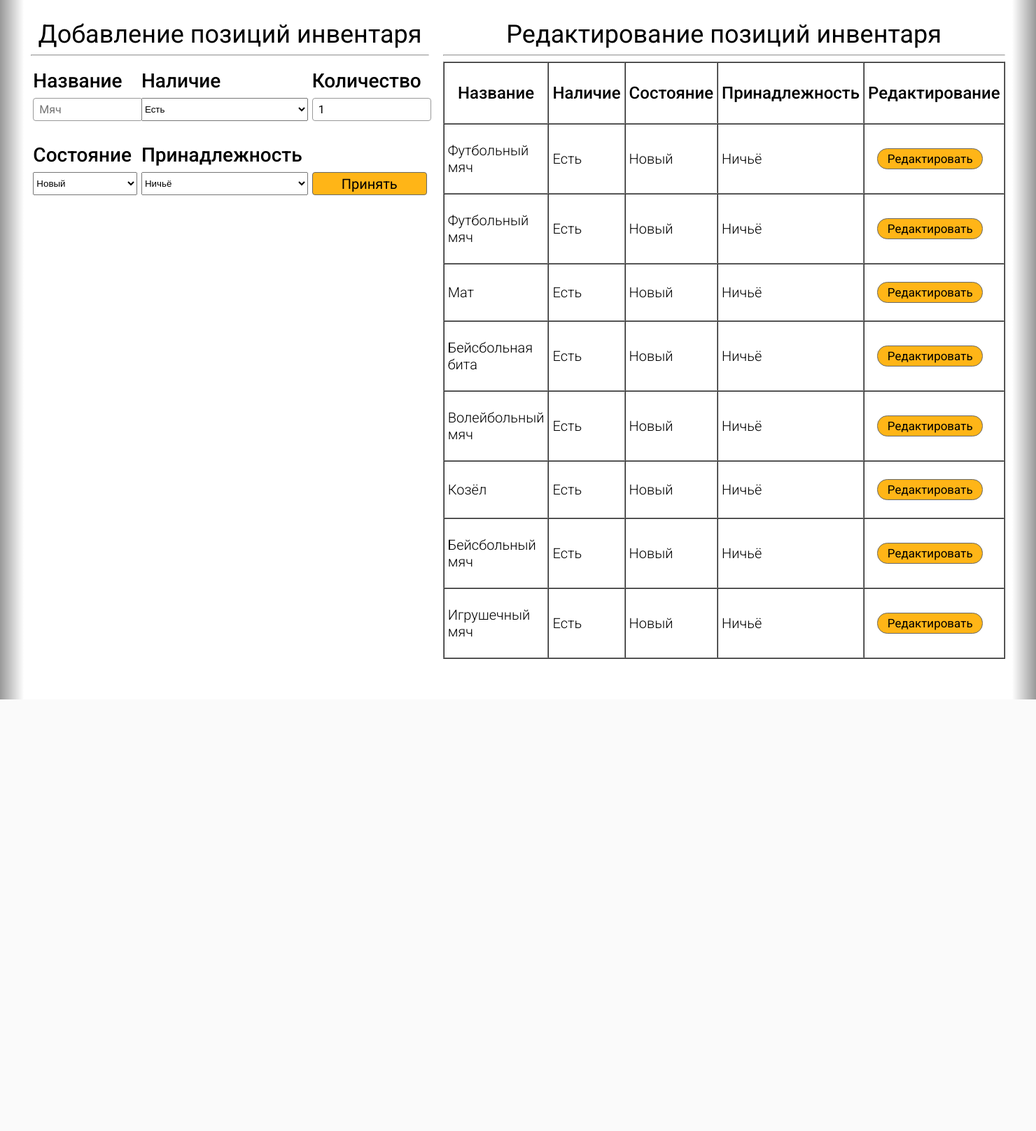
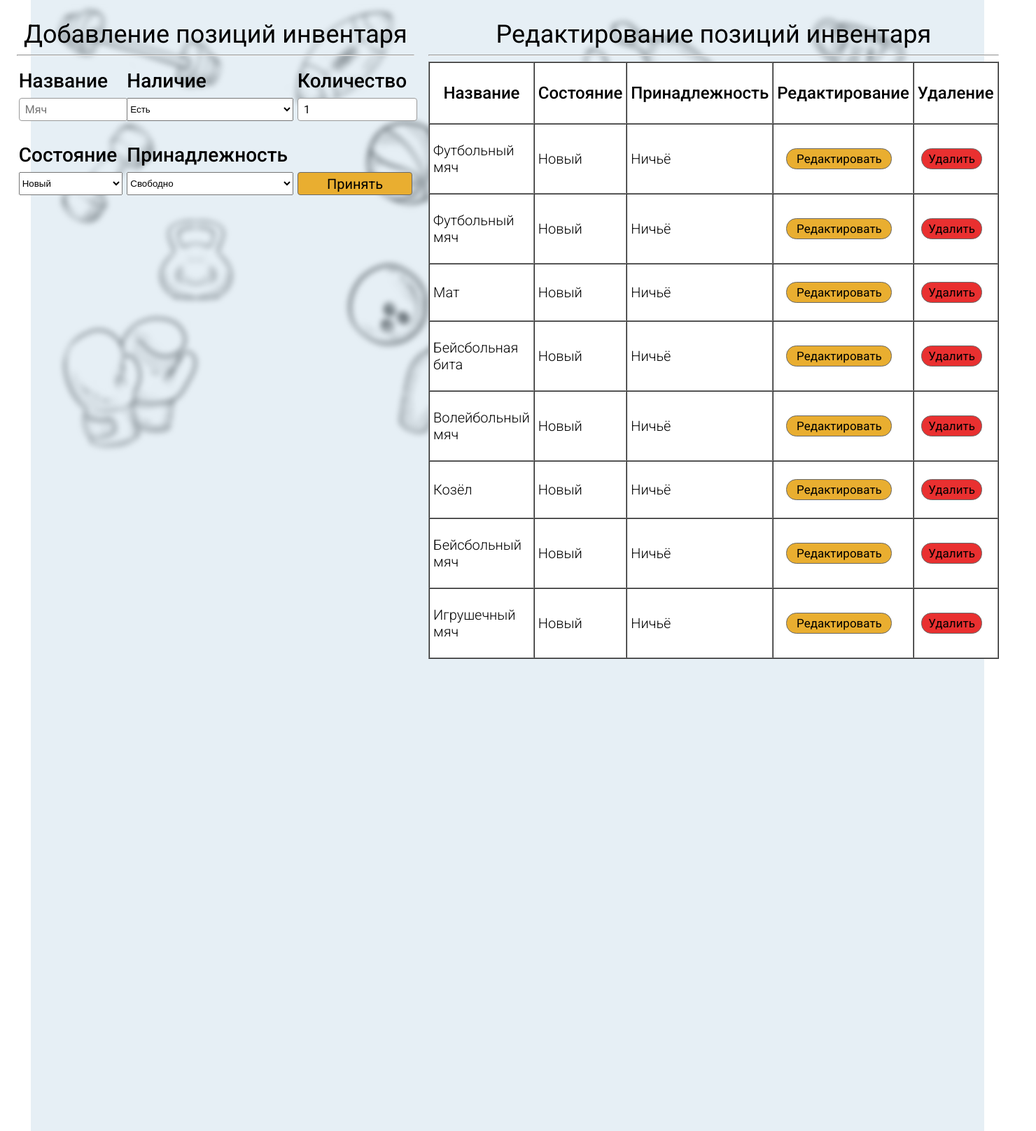
Before and after one commit to Revachol-sport-club/predprof-case-5, a Django app: page /inventory_editing/ in a window 1480 px wide. Shown: the part 63-1680 px from the top of the page at 70% size. Before the commit the page ends 1063 px from the top, so only its background shows below. Run offline with Django 5.2, Linux system fonts and the light colour scheme; data comes from the database, SQL or seed files in the repository.

Commit message:
Add files via upload

```diff
--- a/index/static/css/forms.css
+++ b/index/static/css/forms.css
@@ -29,7 +29,7 @@
     outline: 0;
     box-shadow: 0 0 0 0.2rem rgba(158, 158, 158, 0.25);
 }
-.form-standart-button {
+button {
     font-family: "Roboto";
     border-radius: 0.25rem;
     font-size: 20px;
@@ -39,14 +39,21 @@
     width: 30%;
     height: 37px;
     cursor: pointer;
-    background-color: rgb(255, 181, 23);
+    background-color: rgb(233, 174, 48);
     border: 1px solid #686868;
-    transition: background-color 0.15s ease-in-out;
+    transition: all 0.15s ease-in-out;
+}
+button.form-delete-button {
+    background-color: rgb(233, 48, 48);
 }
 .form-standart-select {
     display: block;
     width: 100%;
 }
-.form-standart-button:hover {
-    background-color: rgb(235, 160, 0);
+button:hover {
+    background-color: rgb(204, 152, 40);
+    color: rgb(0, 0, 0);
 }
+button.form-delete-button:hover {
+    background-color: rgb(204, 40, 40);
+}
--- a/index/static/css/index.css
+++ b/index/static/css/index.css
@@ -2,6 +2,7 @@
 @import url('https://fonts.googleapis.com/css2?family=Roboto:ital,wght@0,100;0,300;0,400;0,500;0,700;0,900;1,100;1,300;1,400;1,500;1,700;1,900&display=swap');
 body {
     margin: 0;
+    height: 10000px;
 }
 .header {
     background-color: #66b6d4;
@@ -39,6 +40,24 @@ body {
     font-family: "Roboto";
     font-weight: 300;
     font-size: 20px;
+}
+.table {
+    position: absolute;
+    display: flex;
+    align-items: start;
+    justify-content: center;
+    left: 20%;
+    width:60%;
+    background-color: rgba(180, 207, 224, 0.336);
+    backdrop-filter: blur(4px);
+    height: 10000px;
+    z-index: 100;
+}
+.background {
+    position: fixed;
+    padding-left: 5%;
+    padding-right: 5%;
+    z-index: 0;
 }
 a {
     text-decoration: none;
--- a/inventory_editing/templates/inventory_editing.html
+++ b/inventory_editing/templates/inventory_editing.html
@@ -28,7 +28,7 @@
             <div class="big-container">
                 <div class="container"><a href="{% url 'applications_admin' %}"><button type="button" class="header-button">Просмотр заявок пользователей</button></a></div>
                 <div class="vertical-line"></div>
-                <div class="container"><a href="{% url 'inventory_editing' %}"><button type="button" class="header-button"; style="background-color: #FFB517; color: black;">Редактирование позиций инвентаря</button></a></div>
+                <div class="container"><a href="{% url 'inventory_editing' %}"><button type="button" class="header-button"; style="font-size: 19px; background-color: rgb(233, 174, 48) ">Редактирование позиций инвентаря</button></a></div>
                 <div class="vertical-line"></div>
                 <div class="container"><a href="{% url 'inventory_purchase' %}"><button type="button" class="header-button">Закупка инвентаря</button></a></div>
                 <div class="vertical-line"></div>
@@ -37,9 +37,10 @@
                 <div class="container"><a href="{% url 'users'%}"><button type="button" class="header-button">Пользователи</button></a></div>
             </div>
         {% endif%}
-        <table width="100%" cellpadding="10" cellspacing="0" height="1000px">
+        <div class="background"><img src="{% static "images/Background.png" %}" width="100%"></div>
+        <div class="table" style="width: 92%; left: 3%">
+            <table width="95%" cellpadding="10" cellspacing="0" height="1000px">
                 <tr>
-                <td style="background-image: linear-gradient(to right,rgb(153, 153, 153), #ffffff);" width="6%"></td>
                     <td valign="top" width="39%">
                         <br>
                         <p class="Logo-text" align="center">Добавление позиций инвентаря</p>
@@ -92,28 +93,28 @@
                         <br>
                         <p class="Logo-text" align="center">Редактирование позиций инвентаря</p>
                         <hr>
-                    <table width="100%" border="1" cellspacing="0" cellpadding="5">
+                        <table width="100%" border="1" cellspacing="0" cellpadding="5" bgcolor="white">
                             <tr>
                                 <td><p align="center" class="table-heading">Название</p></td>
-                            <td><p align="center" class="table-heading">Наличие</p></td>
                                 <td><p align="center" class="table-heading">Состояние</p></td>
                                 <td><p align="center" class="table-heading">Принадлежность</p></td>
                                 <td><p align="center" class="table-heading">Редактирование</p></td>
+                                <td><p align="center" class="table-heading">Удаление</p></td>
                             </tr>
                             {% for i in inventory %}
                                 <tr>
                                     <td><p class="table-text">{{i.1}}</p></td>
-                                <td><p class="table-text">{{i.2}}</p></td>
                                     <td><p class="table-text">{{i.3}}</p></td>
                                     <td><p class="table-text">{{i.4}}</p></td>
                                     <td><p align="center" class="table-text"><a href="{% url 'edit_instrument' i.0 %}"><button type="button" class="form-standart-button" style="width: 80%; height: 30px; font-size: 17px; border-radius: 0.9rem">Редактировать</button></a></p>
+                                    <td><p align="center" class="table-text"><a href="{% url 'delete_instrument' i.0 %}"><button type="button" class="form-delete-button" style="width: 80%; height: 30px; font-size: 17px; border-radius: 0.9rem;">Удалить</button></a></p>
                                 </tr>
                             {% endfor %}
                         </table>
 
                     </td>
-                <td style="background-image: linear-gradient(to left, rgb(153, 153, 153), #ffffff);" width="6%"></td>
                 </tr>
             </table>
+        </div>
     </body>
 </html>
--- a/inventory_editing/urls.py
+++ b/inventory_editing/urls.py
@@ -1,9 +1,10 @@
 from django.contrib import admin
 from django.urls import path, include
-from .views import inventory_editing, inventory_edit_instrument, inventory_purchase, inventory_report
+from .views import inventory_editing, inventory_edit_instrument, inventory_purchase, inventory_report, inventory_delete_instrument
 urlpatterns = [
     path('', inventory_editing, name="inventory_editing"),
     path('<int:id>', inventory_edit_instrument, name="edit_instrument"),
     path('purchase', inventory_purchase, name="inventory_purchase"),
-    path('report', inventory_report, name="inventory_report")
+    path('report', inventory_report, name="inventory_report"),
+    path('delete/<int:id>', inventory_delete_instrument, name="delete_instrument")
 ]
--- a/inventory_editing/views.py
+++ b/inventory_editing/views.py
@@ -1,7 +1,8 @@
 from django.shortcuts import render, redirect
 from django.urls import reverse
-from django.http import HttpResponse
+from django.http import HttpResponse, FileResponse
 import sqlite3
+import os
 from datetime import date
 def connect():
     connection = sqlite3.connect('./db.sqlite3', check_same_thread=False)
@@ -13,7 +14,7 @@ def inventory_editing(request):
     cursor.execute('SELECT * FROM Inventory')
     inventory = [list(i) for i in cursor.fetchall()]
     cursor.execute('SELECT * FROM auth_user')
-    users_usernames = ["Ничьё"] + [i[4] for i in [list(i) for i in cursor.fetchall()]]
+    users_usernames = ["Свободно"] + [i[4] for i in [list(i) for i in cursor.fetchall()]]
     cursor.close()
     try:
         index = inventory[-1][0] + 1
@@ -23,7 +24,7 @@ def inventory_editing(request):
         connection, cursor = connect()
         if request.POST.get("name", "")!="":
             for i in range(int(request.POST.get("quantity", ""))):
-                condition = "Используемый" if request.POST.get("belonging", "") != "Ничьё" and request.POST.get("condition", "") == "Новый" else request.POST.get("condition", "")
+                condition = "Используемый" if request.POST.get("belonging", "") != "Свободно" and request.POST.get("condition", "") == "Новый" else request.POST.get("condition", "")
                 cursor.execute('INSERT INTO Inventory (id, name, availability, condition, belonging) VALUES (?, ?, ?, ?, ?)', (index+i, request.POST.get("name",""), request.POST.get("availability",""), condition, request.POST.get("belonging",""),))
                 connection.commit()
             cursor.close()
@@ -73,6 +74,29 @@ def inventory_report(request):
             "instrument_names": [[i, len([j for j in inventory if j[1]==i])] for i in set([k[1] for k in inventory])],
             "users_instruments": [[i[4], [j[1] for j in inventory if j[-1]==i[4]]] for i in users],
     }
+    if request.method == "POST":
+        report = open("report "+str(date.today()) + ".txt", "w+")
+        report_text = f"Всего инструментов: {data['information'][0]}\n"
+        for i in data["instrument_names"]:
+            report_text += f"   {i[0]}: {i[1]}\n"
+        report_text += f"Используемых инструментов: {data['information'][2]}\n"
+        for i in data["users_instruments"]:
+            report_text += f"   Используется пользователем {i[0]} ({len(i[1])}): "
+            for j in i[1]:
+                report_text += f"{j}, \n"
+            if len(i[1])==0:
+                report_text+="-\n"
+        report_text += f"Новых инструментов: {data['information'][1]}\n"
+        report_text += f"Сломанных инструментов: {data['information'][3]}\n"
+        report_text += f"Инструментов в ремонте: {data['information'][4]}\n"
+        report_text += f"Дата генерации отчёта: {date.today()}"
+        report.write(report_text)
+        report.close()
+        return FileResponse(open("./report "+str(date.today())+".txt","rb"),as_attachment=True)
+    try:
+        os.remove("./report "+str(date.today())+".txt")
+    except:
+        pass
     return render(request, "inventory_report.html", context=data)
 def inventory_edit_instrument(request, id=1):
     error = False
@@ -80,12 +104,12 @@ def inventory_edit_instrument(request, id=1):
     cursor.execute('SELECT * FROM Inventory')
     inventory = [list(i) for i in cursor.fetchall()]
     cursor.execute('SELECT * FROM auth_user')
-    users_usernames = ["Ничьё"] + [i[4] for i in [list(i) for i in cursor.fetchall()]]
+    users_usernames = ["Свободно"] + [i[4] for i in [list(i) for i in cursor.fetchall()]]
     instrument = [i for i in inventory if i[0]==id][0]
     cursor.close()
     if request.method=="POST":
         connection, cursor = connect()
-        condition = "Новый" if request.POST.get("belonging", "") == "Ничьё" and request.POST.get("condition", "") == "Используемый" else "Используемый" if request.POST.get("belonging", "") != "Ничьё" and (request.POST.get("condition", "") in ["Новый", "Используемый"]) else request.POST.get("condition", "")
+        condition = "Новый" if request.POST.get("belonging", "") == "Свободно" and request.POST.get("condition", "") == "Используемый" else "Используемый" if request.POST.get("belonging", "") != "Свободно" and (request.POST.get("condition", "") in ["Новый", "Используемый"]) else request.POST.get("condition", "")
         if request.POST.get("name","") == "":
             error = True
         else:
@@ -99,3 +123,11 @@ def inventory_edit_instrument(request, id=1):
           "error": error,
           }
     return render(request, "inventory_edit_instrument.html", context=data)
+
+def inventory_delete_instrument(request, id=1):
+    connection, cursor = connect()
+    cursor.execute('DELETE FROM Inventory WHERE id = ?', (id, ))
+    cursor.execute('DELETE FROM applications WHERE instrument_id = ?', (id, ))
+    connection.commit()
+    cursor.close()
+    return redirect("inventory_editing")
```
Also changed, not shown: index/templates/index.html (+6 -12 lines), inventory_editing/templates/inventory_edit_instrument.html (+5 -4 lines), inventory_editing/templates/inventory_purchase.html (+6 -6 lines), inventory_editing/templates/inventory_report.html (+8 -5 lines), index/static/images/Background.png (added). Lines whose indentation alone changed are shown as unchanged.
